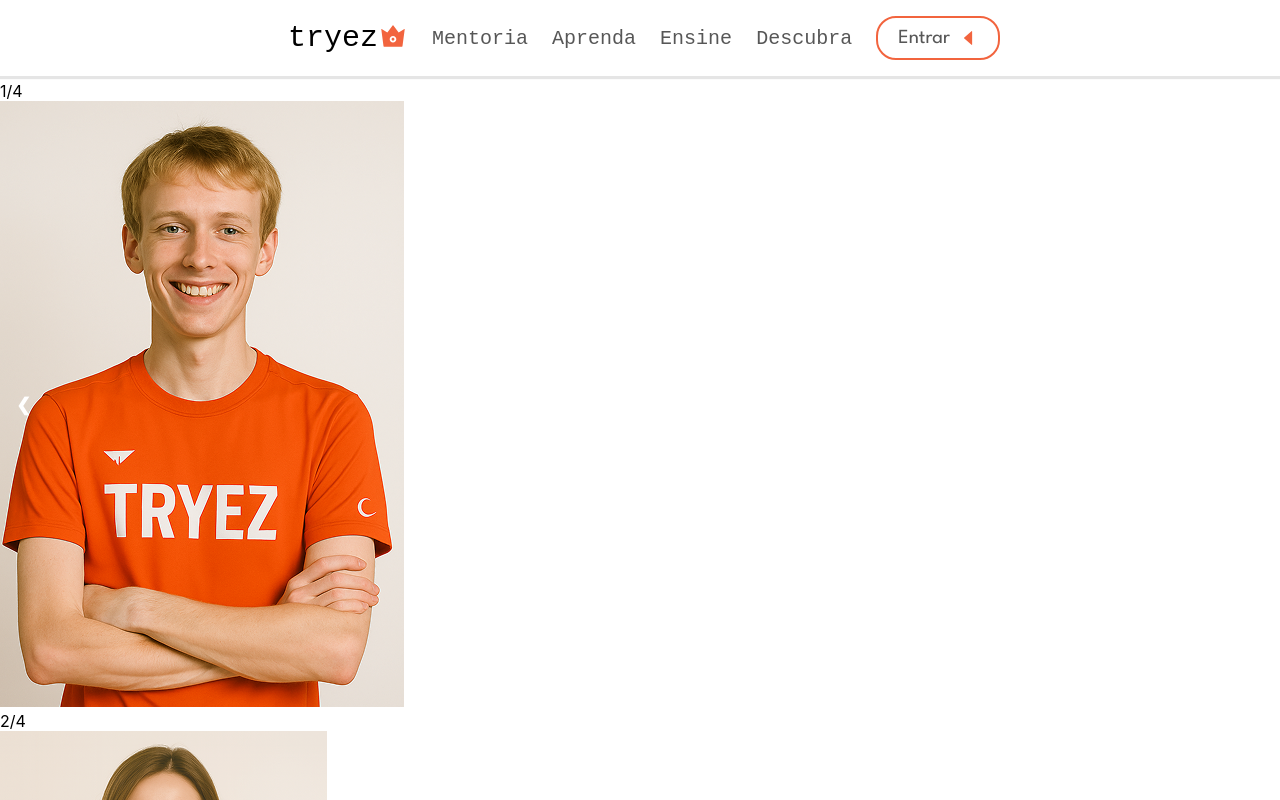
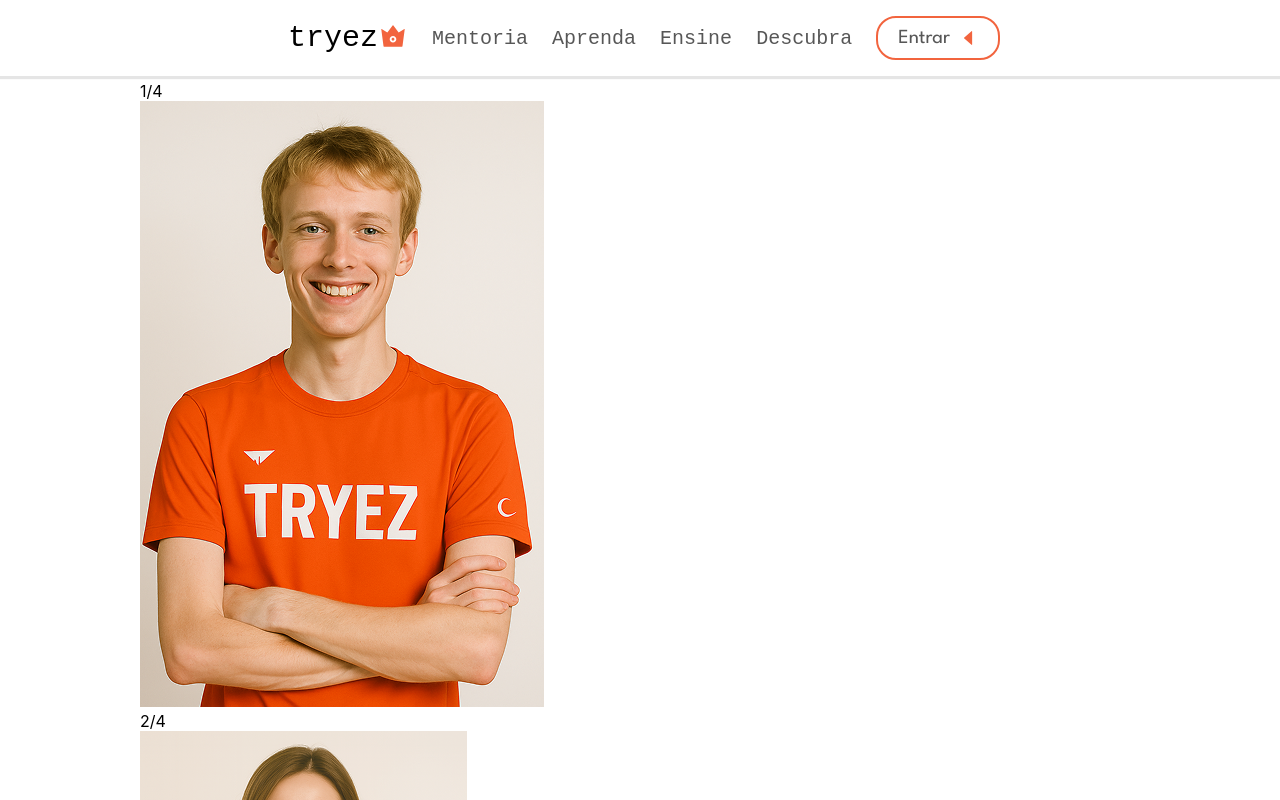
Before and after one commit to oddcaio/plataforma-tryez, a React (Create React App) app: page /mentoria in a window 1280 px wide. Shown: the top 800 px of the page. Built offline with nearby package versions, Linux system fonts and the light colour scheme; the HTML template or start-up script is replaced by a standard one; a web font is replaced by a local one.

Commit message:
css added

```diff
--- a/src/pages/mentoria/Mentoria.css
+++ b/src/pages/mentoria/Mentoria.css
@@ -1,6 +1,6 @@
 * {box-sizing:border-box}
 
-.container-mentoria {
+.fotos-container {
   max-width: 1000px;
   position: relative;
   margin: auto;
```
Also changed, not shown: src/pages/mentoria/Mentoria.jsx (indentation only).
